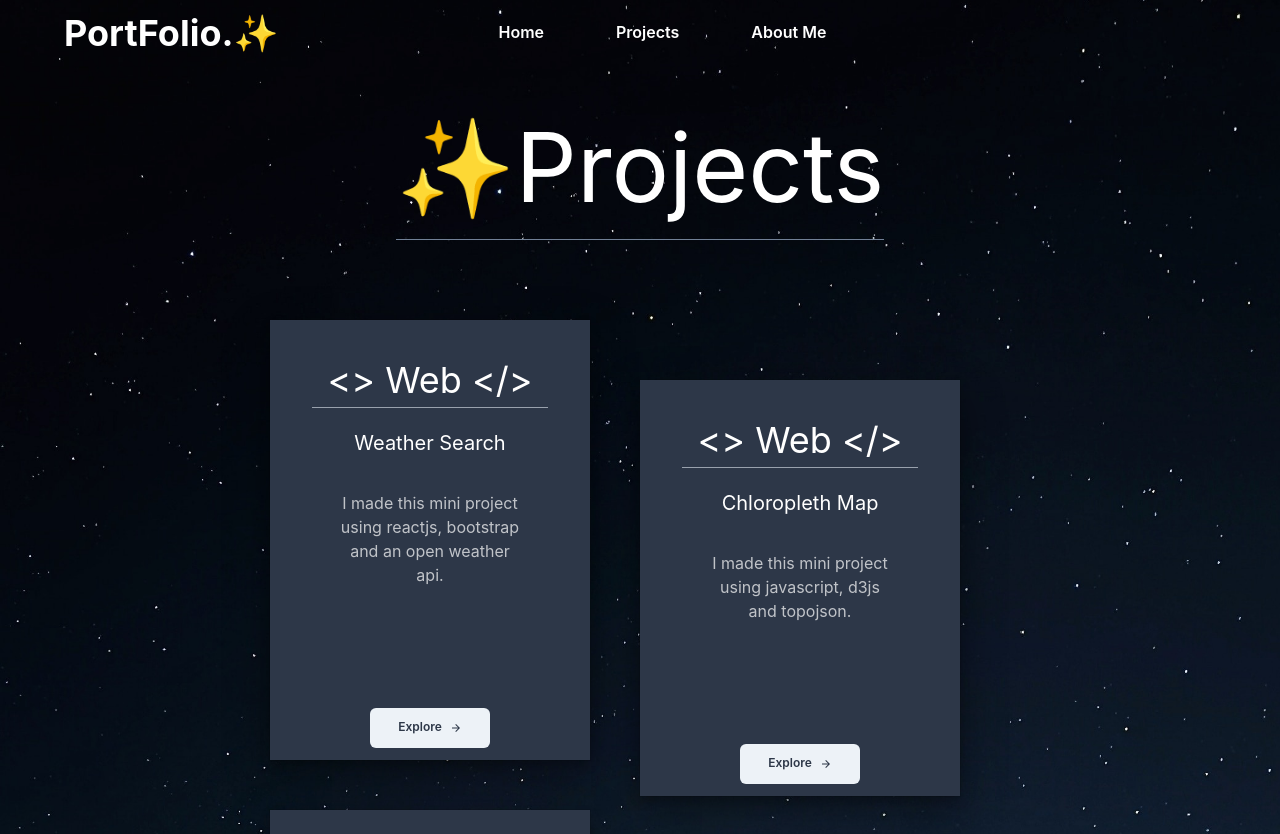
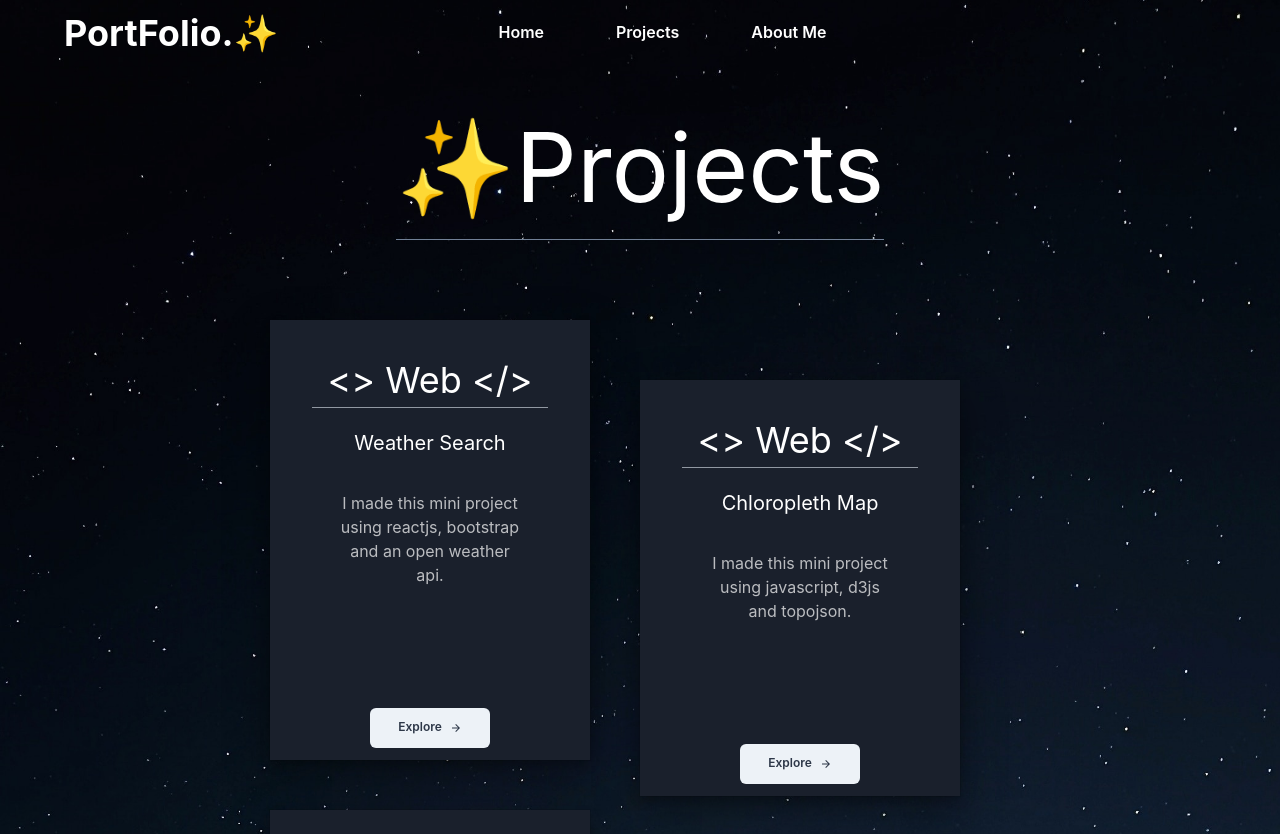
Before and after one commit to 69kazu69/portfolio, a Next.js app: page /projects in a window 1280 px wide. Shown: the top 834 px of the page. Built offline with nearby package versions, Linux system fonts and the light colour scheme.

Commit message:
optimized

```diff
--- a/pages/components/Projects.js
+++ b/pages/components/Projects.js
@@ -14,7 +14,7 @@ const Projects = () => {
 
 
 
-  const bg = useColorModeValue( 'gray.700','gray.800')
+  const bg = useColorModeValue( 'gray.800','gray.700')
   let color = useColorModeValue( "white","gray.200")
   let btncolor = useColorModeValue( "gray.700","white")
   let border = useColorModeValue("gray.900","gray.800")
```
